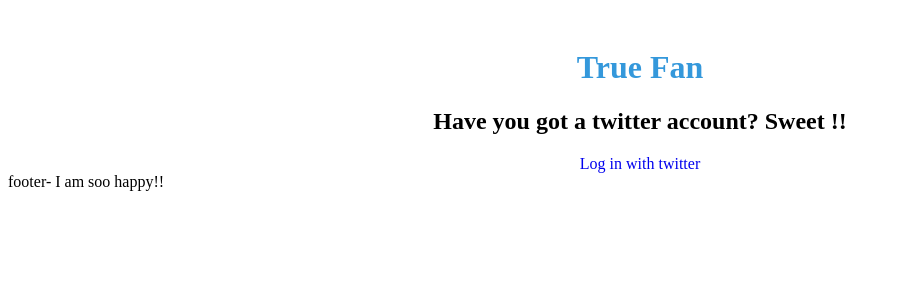
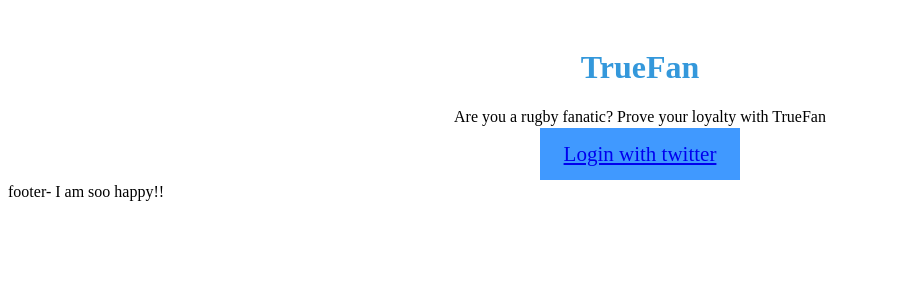
Before and after one commit to gameon-2013/truefan, a Django app: page / in a window 1280 px wide. Shown: the top 300 px of the page, without its empty margins (0-900 px from the left). Run offline with Django 3.2, Linux system fonts and the light colour scheme.

Commit message:
added html

```diff
--- a/twyauth/templates/twyauth/index.html
+++ b/twyauth/templates/twyauth/index.html
@@ -1,15 +1,17 @@
 {% extends 'base.html' %}
 
 {% block title %}True Fan{% endblock title %}
-{% block styles %}
-    <style>
-    .login { margin-left: auto; margin-right: auto; width: 50%; text-align: center;}
-    </style>
-{% endblock %}
+
+{% block nav %}
+    <li class="active"><a href="#">Home</a></li>
+    <li><a href="#">About</a></li>
+    <li><a href="#">Contact</a></li>
+{%endblock nav%}
 {% block body %}
-    <div class="login">
-        <h1>True Fan</h1>
-        <h2>Have you got a twitter account? Sweet !!</h2>
-        <a href="{{ login_url }}" style="text-decoration:none">Log in with twitter</a>
+    <div class="jumbotron">
+        <h1>TrueFan</h1>
+        <p class="lead">Are you a rugby fanatic? Prove your loyalty with TrueFan</p>
+        <p ><a class="btn btn-lg btn-success" id ="loginbutton" href= "{{ login_url }}">Login with twitter</a></p>
     </div>
+
 {% endblock body %}
```
Also changed, not shown: twyauth/templates/twyauth/timeline.html (+6 -3 lines).
